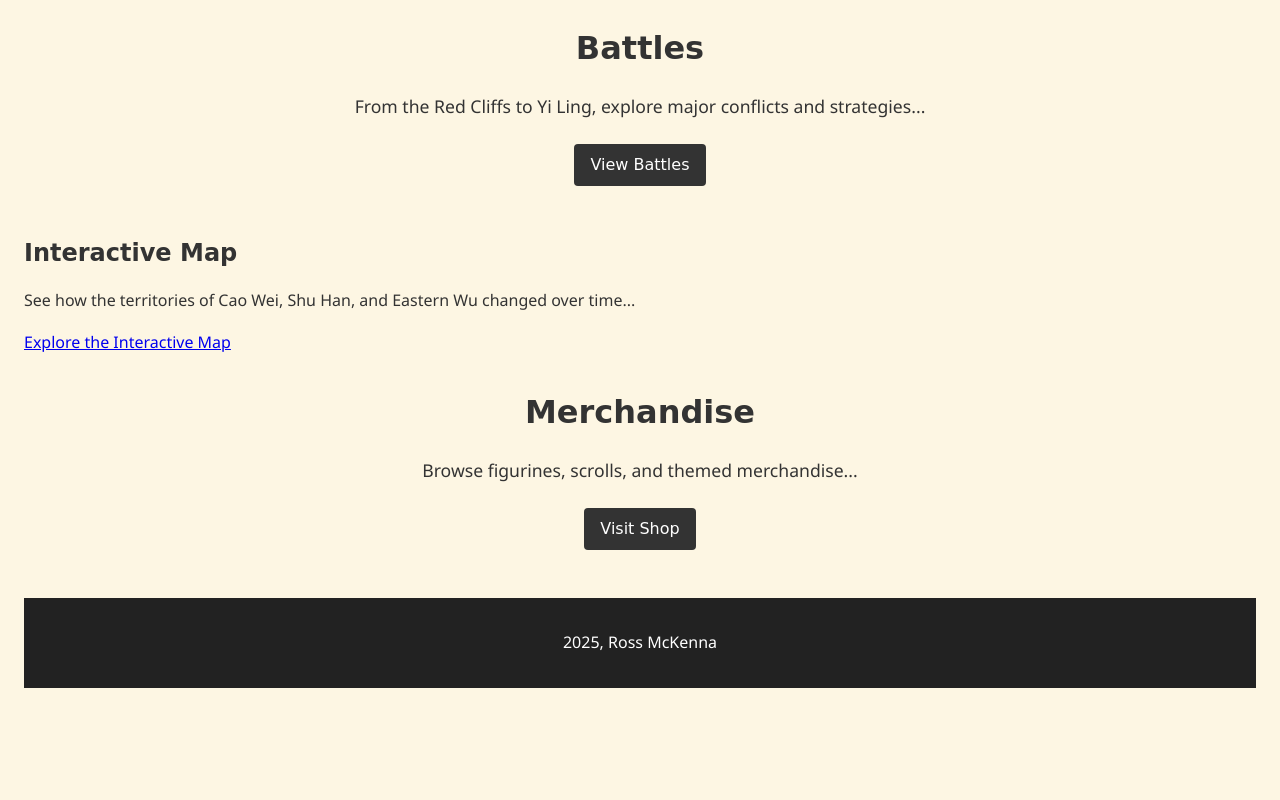
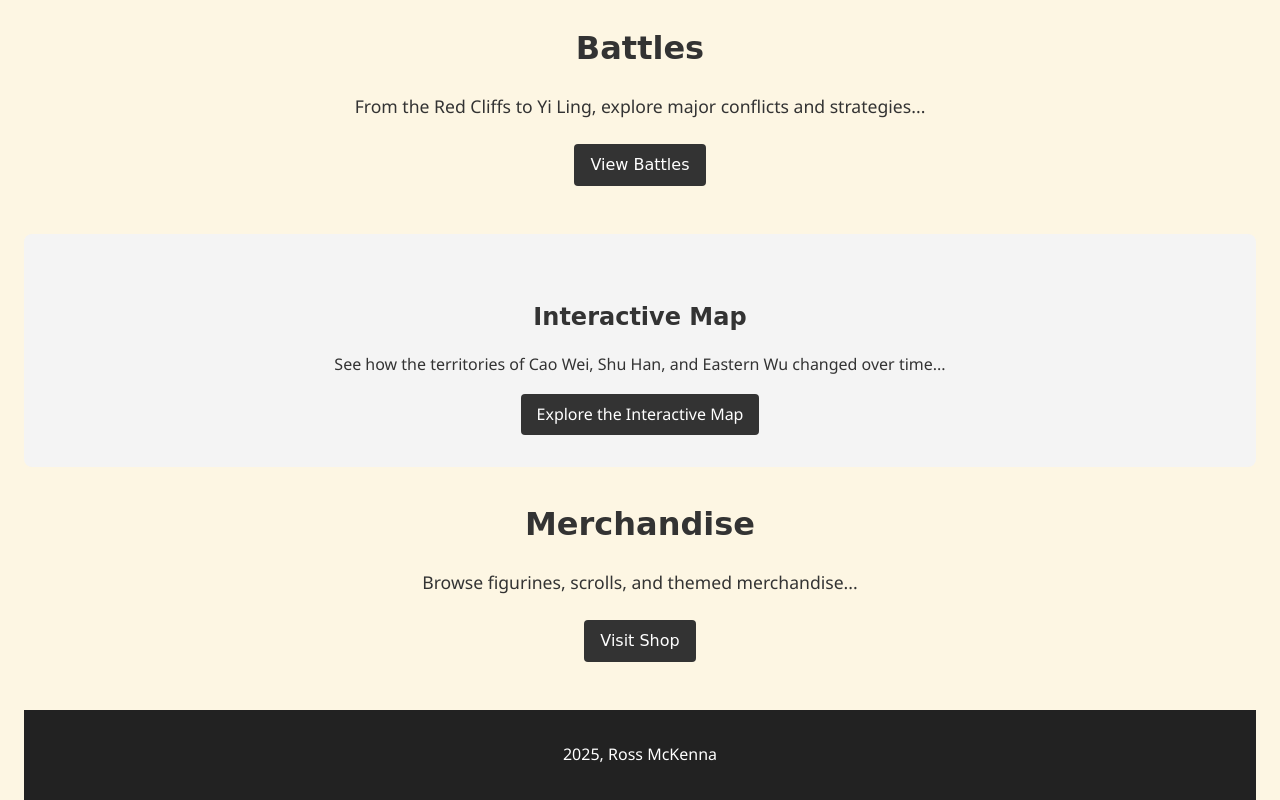
Before and after one commit to IsRossOk/ThreeKingdoms, a plain HTML site: page ThreeKingdoms/index.html in a window 1280 px wide. Shown: the part 1447-2247 px from the top of the page. Before the commit the page ends 2135 px from the top, so only its background shows below. Drawn offline with Linux system fonts and the light colour scheme.

Commit message:
re-added css for home page map preview, can't remember removing it but 🤷‍♀️

```diff
--- a/ThreeKingdoms/style.css
+++ b/ThreeKingdoms/style.css
@@ -258,6 +258,38 @@ a.jin:hover img {
 a.others:hover img {
   box-shadow: 0 0 15px #ff9900, 0 0 30px #ff990080;
   transform: scale(1.05);
+}
+
+#home-map {
+  background-color: #f4f4f4; /* subtle highlight to stand out */
+  padding: 2rem;
+  text-align: center;
+  border-radius: 8px;
+  margin: 2rem 0;
+}
+
+#home-map h2 {
+  margin-bottom: 1rem;
+}
+
+#home-map p {
+  margin-bottom: 1rem;
+  font-size: 1rem;
+  color: #333;
+}
+
+#home-map a {
+  display: inline-block;
+  padding: 0.5rem 1rem;
+  background-color: #333;
+  color: #fff;
+  text-decoration: none;
+  border-radius: 4px;
+  transition: background-color 0.3s;
+}
+
+#home-map a:hover {
+  background-color: #555;
 }
 
 /* ===== History page =====*/
```
